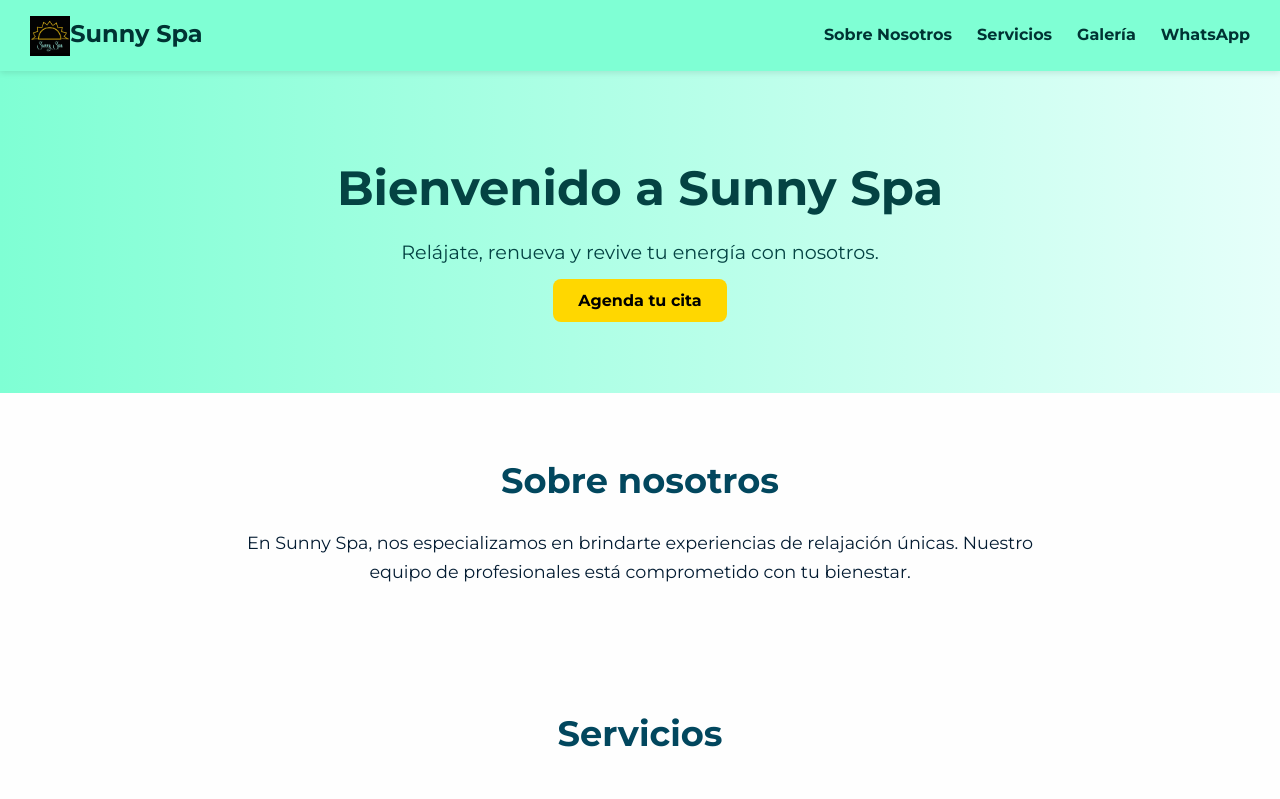
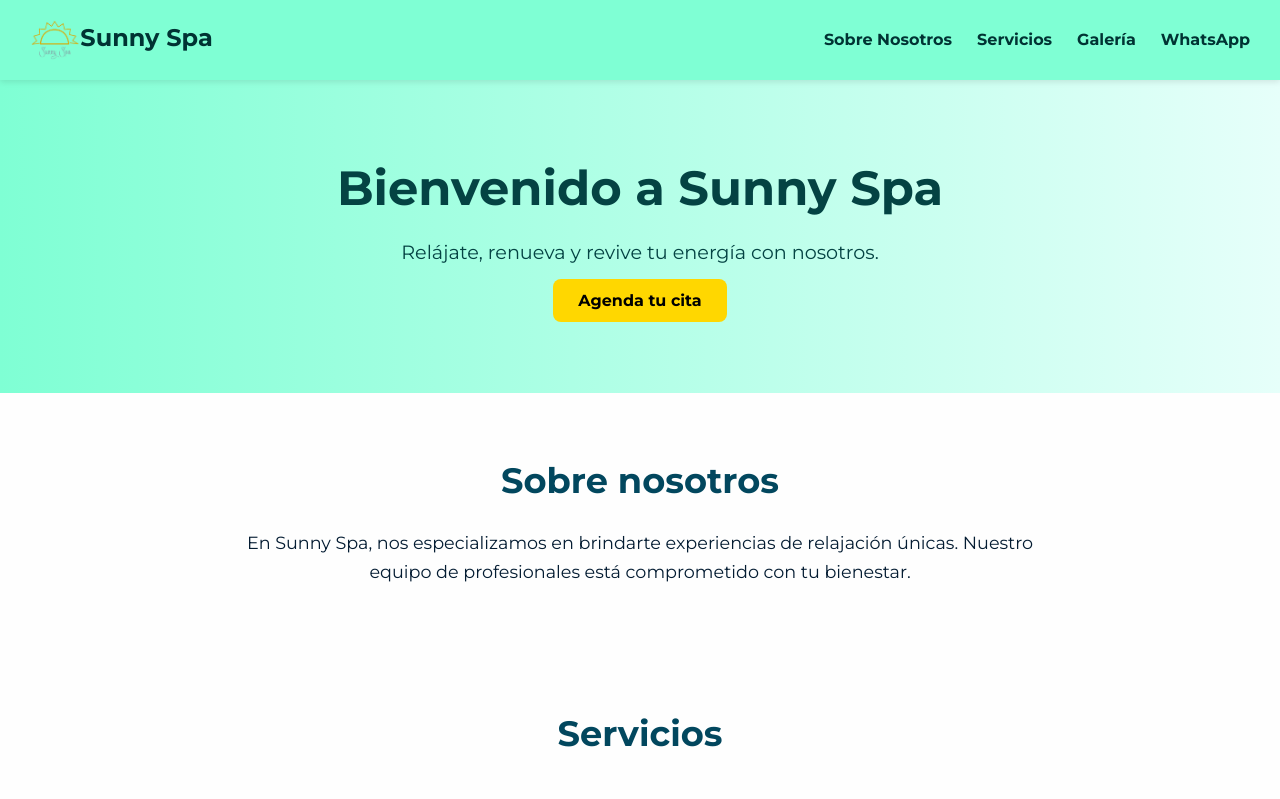
Before and after one commit to Humanoided/Sunny-Spa, a plain HTML site: page index.html in a window 1280 px wide. Shown: the top 799 px of the page. Drawn offline with Linux system fonts and the light colour scheme.

Commit message:
Se organizan iconos

```diff
--- a/index.html
+++ b/index.html
@@ -9,7 +9,7 @@
 </head>
 <body>
     <nav class="navbar">
-  <div class="logo"><img src="iconospa.png" alt="icono">Sunny Spa</div>
+  <div class="logo"><img src="iconospasinfondo.png" alt="icono">Sunny Spa</div>
   <div class="menu-toggle" id="menu-toggle">&#9776;</div>
   <ul class="nav-links" id="nav-links">
     <li><a href="#about">Sobre Nosotros</a></li>
--- a/style.css
+++ b/style.css
@@ -179,7 +179,7 @@ footer {
 }
 
 .logo img {
-    height: 40px;
+    height: 50px;
     vertical-align: middle;
 }
 
```
